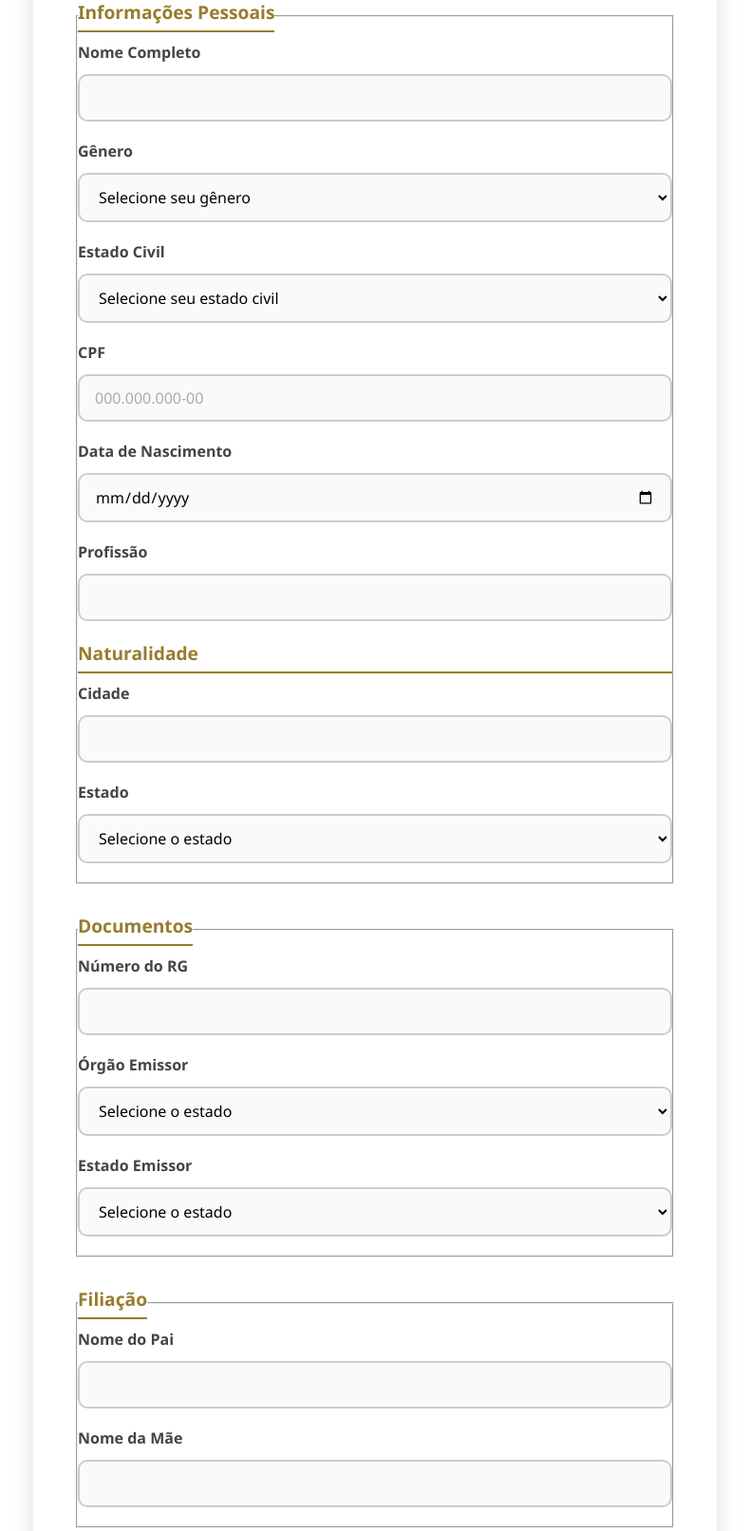
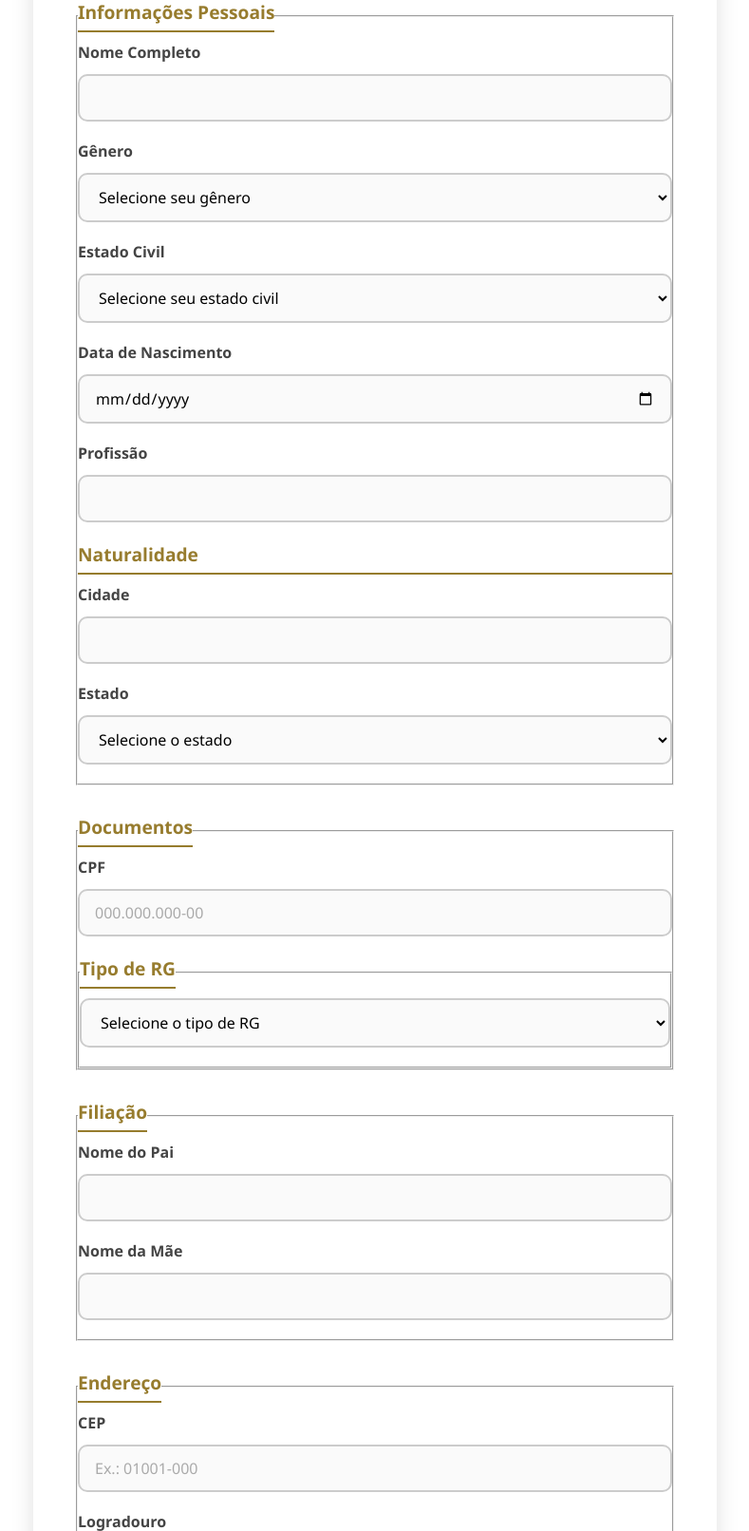
Before and after one commit to emilianac/CandidoMartins, a Flask app: page / in a window 1280 px wide. Shown: the part 174-1786 px from the top of the page at 95% size, without its empty margins (245-1034 px from the left). Run offline with Flask 3, Linux system fonts and the light colour scheme.

Commit message:
dsdadsadas

```diff
--- a/app.py
+++ b/app.py
@@ -12,6 +12,7 @@ app = Flask(__name__)
 CAMINHO_MODELO = os.path.join(os.path.dirname(__file__), 'Procuração Pessoa Física.docx')
 
 def enviar_email_com_anexo(destino, assunto, corpo, arquivo_bytes, nome_arquivo):
+
     msg = EmailMessage()
     msg['Subject'] = assunto
     msg['From'] = "envioemail.gen@gmail.com"
@@ -53,21 +54,60 @@ def form():
         else:
             rg_formatado = rg_raw
 
+        nome_completo =  request.form.get("nome_completo", "")
+        nome_formatado = " ".join([
+            palavra[0].upper() + palavra[1:].lower() if palavra else ''
+            for palavra in nome_completo.split()
+        ])
+
+        profissao = request.form.get("profissao", "")
+        profissao_formatada = " ".join([
+            palavra[0].upper() + palavra[1:].lower() if palavra else ''
+            for palavra in profissao.split()
+        ])
+
+        cidade_nascimento = request.form.get("cidade_nascimento", "")
+        cidade_formatada = " ".join([
+            palavra[0].upper() + palavra[1:].lower() if palavra else ''
+            for palavra in cidade_nascimento.split()
+        ])
+
+        nome_pai = request.form.get("nome_pai", "")
+        nome_pai_formatado = " ".join([
+            palavra[0].upper() + palavra[1:].lower() if palavra else ''
+            for palavra in nome_pai.split()
+        ])
+
+        nome_mae = request.form.get("nome_pai", "")
+        nome_mae_formatado = " ".join([
+            palavra[0].upper() + palavra[1:].lower() if palavra else ''
+            for palavra in nome_mae.split()
+        ])
+
         # 1) Captura dos dados do formulário
+        tipo_rg = request.form.get("rg_tipo", "")
+        if tipo_rg == "rg_antigo":
+                rg_valor = ", e da Carteira de Identidade Registro Geral n  " + rg_formatado + "/"
+                orgao_emissor_valor = request.form.get("orgao_emissor", "") + "/"
+                estado_emissor_valor = request.form.get("estado_emissor", "")
+        else:
+                rg_valor = ""
+                orgao_emissor_valor = ""
+                estado_emissor_valor = ""
         dados = {
-            "<<NOME>>":                             request.form.get("nome_completo", ""),
+            "<<NOME>>":                             nome_formatado,
             "<<ESTADO CIVIL>>":                     request.form.get("estado_civil", ""),
             "<<NACIONALIDADE>>":                    request.form.get("nacionalidade", ""),
             "<<CPF>>":                              cpf_formatado,
             "<<DATA NASCIMENTO>>":                  data_nascimento_formatada,
-            "<<PROFISSAO>>":                        request.form.get("profissao", ""),
-            "<<CIDADE NASCIMENTO>>":                request.form.get("cidade_nascimento", ""),
+            "<<PROFISSAO>>":                        profissao_formatada,
+            "<<CIDADE NASCIMENTO>>":                cidade_formatada,
             "<<ESTADO NASCIMENTO>>":                request.form.get("estado_nascimento", ""),
-            "<<RG>>":                               rg_formatado,
-            "<<ORGAO EMISSOR>>":                    request.form.get("orgao_emissor", ""),
-            "<<ESTADO EMISSOR>>":                   request.form.get("estado_emissor", ""),
-            "<<NOME PAI>>":                         request.form.get("nome_pai", ""),
-            "<<NOME MAE>>":                         request.form.get("nome_mae", ""),
+            "<<RG>>":                               rg_valor,
+            "<<ORGAO EMISSOR>>":                    orgao_emissor_valor,
+            "<<ESTADO EMISSOR>>":                   estado_emissor_valor,
+            "<<NOME PAI>>":                         nome_pai_formatado,
+            "<<NOME MAE>>":                         nome_mae_formatado,
             "<<CIDADE DOMICILIO>>":                 request.form.get("cidade", ""),
             "<<ESTADO DOMICILIO>>":                 request.form.get("estado", ""),
             "<<LOGRADOURO DOMICILIO>>":             request.form.get("logradouro", ""),
@@ -113,7 +153,7 @@ def form():
 
         # Envia email automático pra vocês
         enviar_email_com_anexo(
-            destino='candidoemartins.adv@outlook.com',
+            destino='emilianacandsilva@gmail.com',
             assunto=f"Nova procuração gerada - {nome_pessoa}",
             corpo='Segue em anexo o documento gerado pelo formulário.',
             arquivo_bytes=arquivo_bytes,
--- a/static/js/script.js
+++ b/static/js/script.js
@@ -119,3 +119,27 @@ const rgInput = document.getElementById('rg');
         if (index < 0) index = track.children.length - 1;
         track.style.transform = `translateX(${-index * cardWidth}px)`;
     });
+
+// Tipo RG
+function tipoRG() {
+  const tipo = document.getElementById('rg_tipo').value;
+  const campoRG = document.getElementById('campo_rg');
+  const orgEmissor = document.getElementById('org_emissor')
+  const estEmissor = document.getElementById('est_emissor')
+
+  if (tipo === 'rg_antigo') {
+    campoRG.style.display = 'block';
+    orgEmissor.style.display = 'block';
+    estEmissor.style.display = 'block';
+    document.getElementById('num_rg').required = true;
+    document.getElementById('orgao_emissor').required = true;
+    document.getElementById('estado_emissor').required = true;
+  } else {
+    campoRG.style.display = 'none';
+    orgEmissor.style.display = 'none';
+    estEmissor.style.display = 'none';
+    document.getElementById('num_rg').required = false;
+    document.getElementById('orgao_emissor').required = false;
+    document.getElementById('estado_emissor').required = false;
+  }
+}
--- a/templates/form.html
+++ b/templates/form.html
@@ -28,9 +28,6 @@
                 <select id="estado_civil" name="estado_civil" required>
                     <option value="" disabled selected>Selecione seu estado civil</option>
                 </select>
-
-                <label for="cpf">CPF</label>
-                <input type="text" id="cpf" name="cpf" maxlength="14" placeholder="000.000.000-00" required />
 
                 <label for="data_nascimento">Data de Nascimento</label>
                 <input type="date" id="data_nascimento" name="data_nascimento" required />
@@ -79,9 +76,24 @@
                 <fieldset>
                 <legend>Documentos</legend>
 
-                <label for="rg">Número do RG</label>
-                <input type="text" id="rg" name="rg" maxlength="12" required />
+                <label for="cpf">CPF</label>
+                <input type="text" id="cpf" name="cpf" maxlength="14" placeholder="000.000.000-00" required />
 
+                <fieldset id="tipo_rg">
+                    <legend>Tipo de RG</legend>
+                    <select id="rg_tipo" name="rg_tipo" onchange="tipoRG()" required>
+                        <option value="" disabled selected>Selecione o tipo de RG</option>
+                        <option value="rg_novo">RG novo</option>
+                        <option value="rg_antigo">RG antigo</option>
+                    </select>
+                </fieldset>
+
+                <fieldset id="campo_rg" style="display: none;">
+                    <label for="num_rg">RG</label>
+                    <input type="text" id="num_rg" name="num_rg" maxlength="12" required />
+                </fieldset>
+
+               <fieldset id="org_emissor" style="display: none;">
                     <label for="orgao_emissor">Órgão Emissor</label>
                     <select id="orgao_emissor" name="orgao_emissor" required>
                         <option value="" disabled selected>Selecione o estado</option>
@@ -91,7 +103,9 @@
                         <option value="IFPB">Instituto de Identificação da Paraíba</option>
                         <option value="IM">Instituto Médico</option>
                     </select>
+                </fieldset>
 
+                <fieldset id="est_emissor" style="display: none;">
                     <label for="estado_emissor">Estado Emissor</label>
                     <select id="estado_emissor" name="estado_emissor" required>
                         <option value="" disabled selected>Selecione o estado</option>
@@ -123,6 +137,7 @@
                         <option value="SE">Sergipe (SE)</option>
                         <option value="TO">Tocantins (TO)</option>
                     </select>
+                </fieldset>
                 </fieldset>
 
                 <fieldset>
```
Also changed, not shown: 1 other file. Lines whose indentation alone changed are shown as unchanged.
